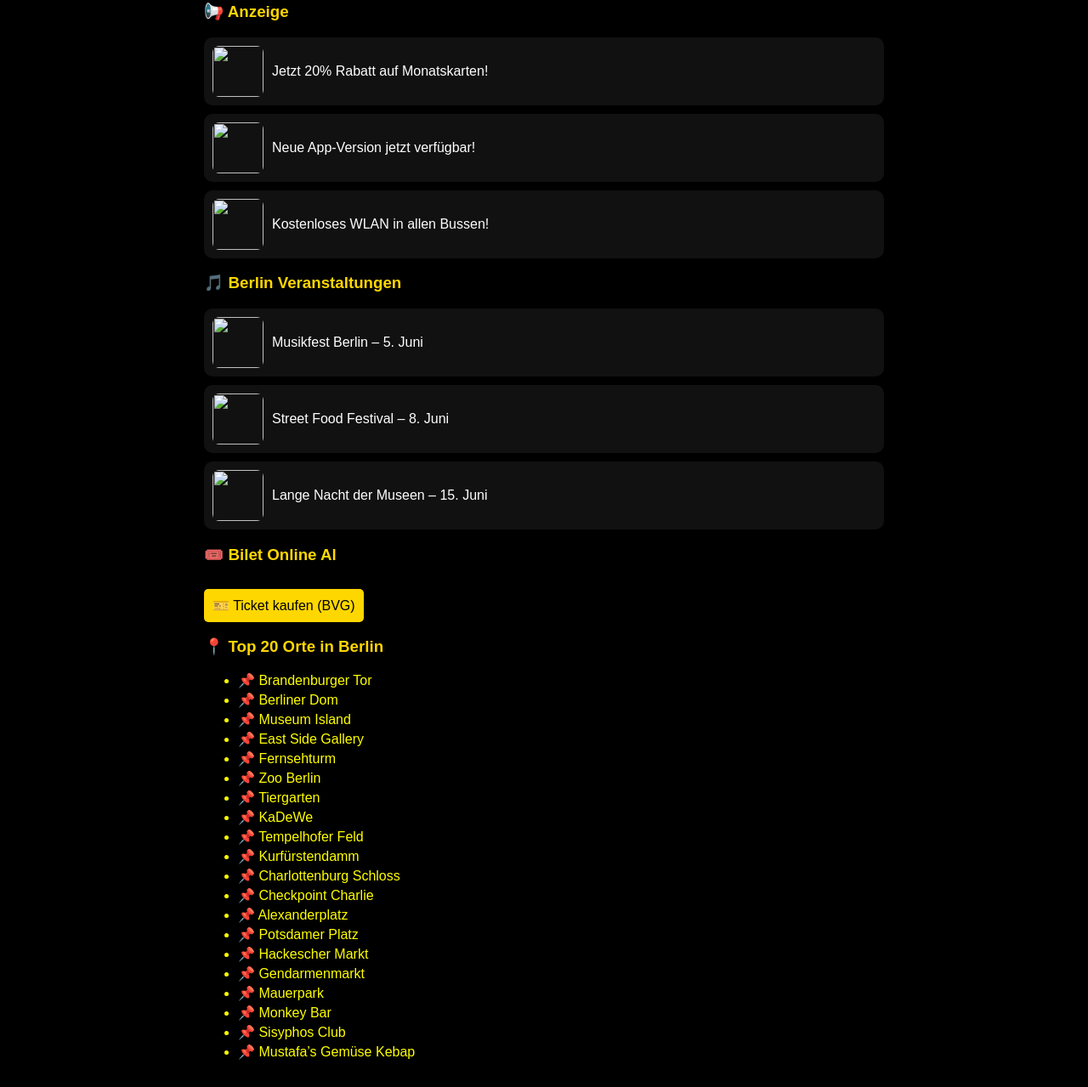
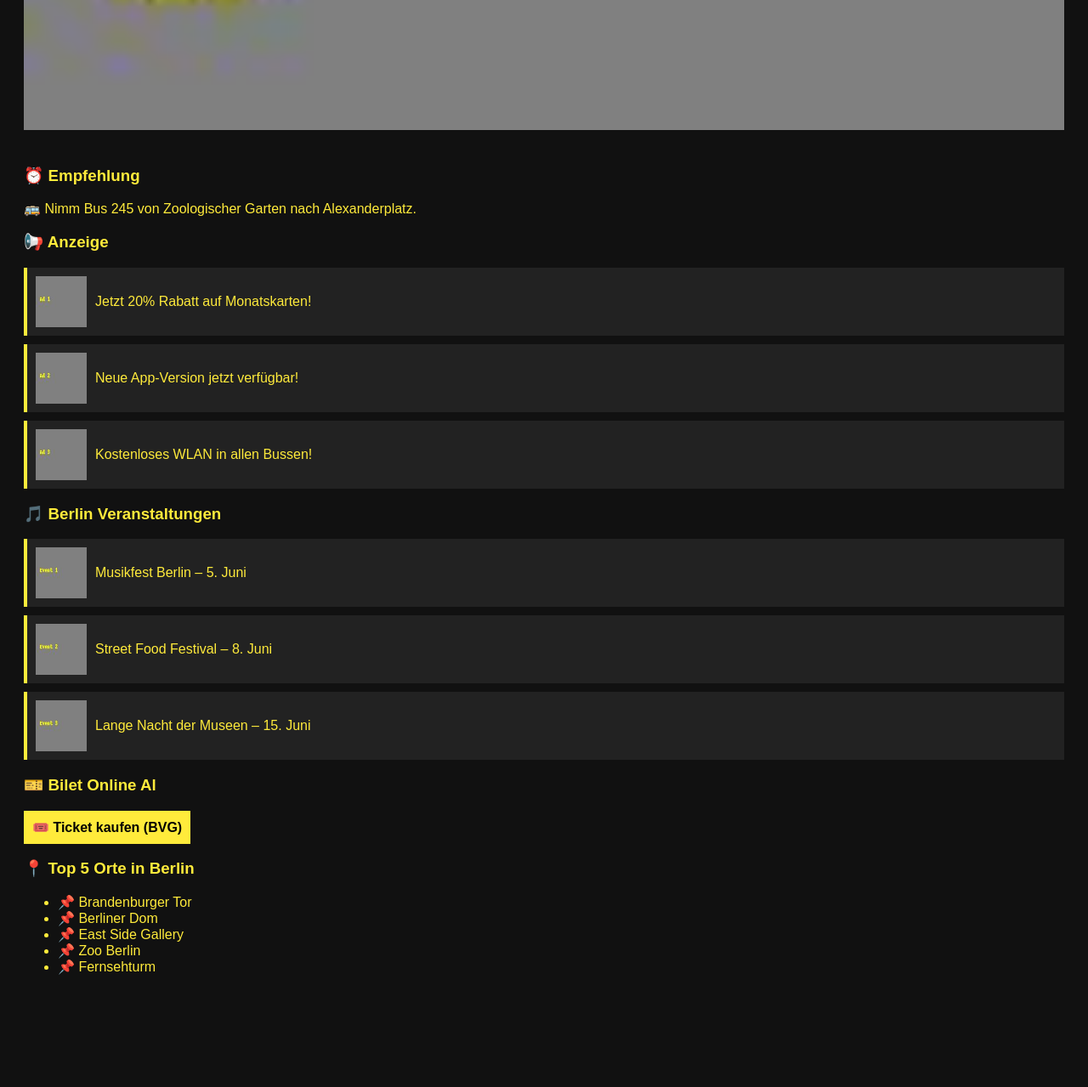
Before and after one commit to kaptan58/veigo, a plain HTML site: page index.html in a window 1280 px wide. Shown: the part 292-1571 px from the top of the page at 85% size. After the commit the page ends 1483 px from the top, so only its background shows below. Drawn offline with Linux system fonts and the light colour scheme.

Commit message:
Add files via upload

```diff
--- a/index.html
+++ b/index.html
@@ -2,70 +2,48 @@
 <!DOCTYPE html>
 <html lang="de">
 <head>
-    <meta charset="UTF-8" />
-    <meta name="viewport" content="width=device-width, initial-scale=1.0"/>
+    <meta charset="UTF-8">
     <title>VEIGO</title>
-    <link rel="stylesheet" href="style.css" />
+    <link rel="stylesheet" href="style.css">
 </head>
 <body>
-    <div class="container">
+    <header>
         <h1>🚌 VEIGO</h1>
         <h2>Live Busverkehr & Empfehlungen</h2>
-        <p class="subtext">📍 GPS-gestützte Routenvorschläge werden geladen...</p>
-
-        <div id="map">
-            <img src="assets/map-placeholder.jpg" alt="Karte" />
-        </div>
-
-        <section>
+        <p class="loading">📍 GPS-gestützte Routenvorschläge werden geladen...</p>
+    </header>
+    <section class="map">
+        <img src="img/map-example.jpg" alt="Map" />
+    </section>
+    <section class="recommendation">
         <h3>⏰ Empfehlung</h3>
         <p>🚌 Nimm Bus 245 von Zoologischer Garten nach Alexanderplatz.</p>
     </section>
-
-        <section>
+    <section class="ads">
         <h3>📢 Anzeige</h3>
-            <div class="card"><img src="assets/ad1.jpg" /><p>Jetzt 20% Rabatt auf Monatskarten!</p></div>
-            <div class="card"><img src="assets/ad2.jpg" /><p>Neue App-Version jetzt verfügbar!</p></div>
-            <div class="card"><img src="assets/ad3.jpg" /><p>Kostenloses WLAN in allen Bussen!</p></div>
+        <div class="card"><img src="img/ad1.jpg" alt="Ad1"/><p>Jetzt 20% Rabatt auf Monatskarten!</p></div>
+        <div class="card"><img src="img/ad2.jpg" alt="Ad2"/><p>Neue App-Version jetzt verfügbar!</p></div>
+        <div class="card"><img src="img/ad3.jpg" alt="Ad3"/><p>Kostenloses WLAN in allen Bussen!</p></div>
     </section>
-
-        <section>
+    <section class="events">
         <h3>🎵 Berlin Veranstaltungen</h3>
-            <div class="card"><img src="assets/event1.jpg" /><p>Musikfest Berlin – 5. Juni</p></div>
-            <div class="card"><img src="assets/event2.jpg" /><p>Street Food Festival – 8. Juni</p></div>
-            <div class="card"><img src="assets/event3.jpg" /><p>Lange Nacht der Museen – 15. Juni</p></div>
+        <div class="card"><img src="img/event1.jpg" alt="Event1"/><p>Musikfest Berlin – 5. Juni</p></div>
+        <div class="card"><img src="img/event2.jpg" alt="Event2"/><p>Street Food Festival – 8. Juni</p></div>
+        <div class="card"><img src="img/event3.jpg" alt="Event3"/><p>Lange Nacht der Museen – 15. Juni</p></div>
     </section>
-
-        <section>
-            <h3>🎟️ Bilet Online Al</h3>
-            <a href="https://www.bvg.de/de/tickets" target="_blank" class="ticket-button">🎫 Ticket kaufen (BVG)</a>
+    <section class="ticket">
+        <h3>🎫 Bilet Online Al</h3>
+        <a class="btn" href="https://www.bvg.de/de/tickets" target="_blank">🎟️ Ticket kaufen (BVG)</a>
     </section>
-
-        <section>
-            <h3>📍 Top 20 Orte in Berlin</h3>
+    <footer>
+        <h3>📍 Top 5 Orte in Berlin</h3>
         <ul>
             <li>📌 Brandenburger Tor</li>
             <li>📌 Berliner Dom</li>
-                <li>📌 Museum Island</li>
             <li>📌 East Side Gallery</li>
+            <li>📌 Zoo Berlin</li>
             <li>📌 Fernsehturm</li>
-                <li>📌 Zoo Berlin</li>
-                <li>📌 Tiergarten</li>
-                <li>📌 KaDeWe</li>
-                <li>📌 Tempelhofer Feld</li>
-                <li>📌 Kurfürstendamm</li>
-                <li>📌 Charlottenburg Schloss</li>
-                <li>📌 Checkpoint Charlie</li>
-                <li>📌 Alexanderplatz</li>
-                <li>📌 Potsdamer Platz</li>
-                <li>📌 Hackescher Markt</li>
-                <li>📌 Gendarmenmarkt</li>
-                <li>📌 Mauerpark</li>
-                <li>📌 Monkey Bar</li>
-                <li>📌 Sisyphos Club</li>
-                <li>📌 Mustafa’s Gemüse Kebap</li>
         </ul>
-        </section>
-    </div>
+    </footer>
 </body>
 </html>
--- a/style.css
+++ b/style.css
@@ -1,34 +1,24 @@
 
 body {
-    font-family: sans-serif;
-    background: black;
-    color: yellow;
+    background: #111;
+    color: #ffeb3b;
+    font-family: Arial, sans-serif;
+    padding: 20px;
+}
+header h1, header h2 {
     margin: 0;
-    padding: 0;
 }
-.container {
-    max-width: 800px;
-    margin: auto;
-    padding: 1em;
-}
-h1, h2, h3 {
-    color: gold;
-}
-.subtext {
-    color: orange;
-}
-#map {
-    margin: 1em 0;
-}
-#map img {
+.map img {
     width: 100%;
+    max-height: 300px;
+    object-fit: cover;
+    margin-bottom: 20px;
 }
 .card {
-    background: #111;
-    border-radius: 10px;
+    background: #222;
+    padding: 10px;
     margin: 10px 0;
-    padding: 10px;
-    color: white;
+    border-left: 4px solid #ffeb3b;
     display: flex;
     align-items: center;
 }
@@ -36,17 +26,12 @@ h1, h2, h3 {
     width: 60px;
     height: 60px;
     margin-right: 10px;
-    border-radius: 8px;
 }
-.ticket-button {
+.btn {
+    background: #ffeb3b;
+    padding: 10px;
     display: inline-block;
-    background: gold;
     color: black;
-    padding: 10px;
-    margin-top: 10px;
     text-decoration: none;
-    border-radius: 5px;
+    font-weight: bold;
 }
-ul li {
-    margin: 4px 0;
-}
```
Also changed, not shown: img/ad1.jpg (added), img/ad2.jpg (added), img/ad3.jpg (added), img/event1.jpg (added), img/event2.jpg (added), img/event3.jpg (added), img/map-example.jpg (added). Lines whose indentation alone changed are shown as unchanged.
